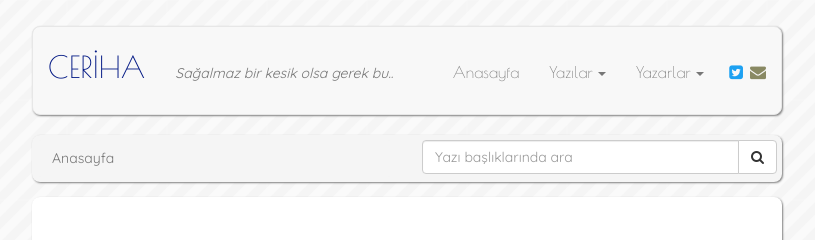
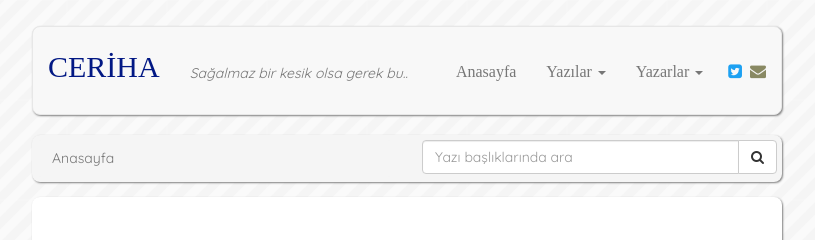
Before and after one commit to muhammedaydogdu/muhammedaydogdu.github.io, a Jekyll site: the page built from index.html, in a window 1280 px wide. Shown: the top 240 px of the page, without its empty margins (233-1048 px from the left). Built offline with Jekyll 4.4.1, drawn with Linux system fonts in a browser that asks for light colours; some web fonts are replaced; the list of posts is cut into pages by our own code.

Commit message:
Update style.css

```diff
--- a/css/style.css
+++ b/css/style.css
@@ -28,7 +28,7 @@ h2 {
 
 .container .navbar {
   margin-top: 26px;
-  font-family: "Poiret One", "Times New Roman", serif;
+  font-family: "Abel", "Times New Roman", serif;
   padding: 15px 0 15px 0;
   box-shadow: 1px 1px 2px grey;
   font-size: 16px;
```
